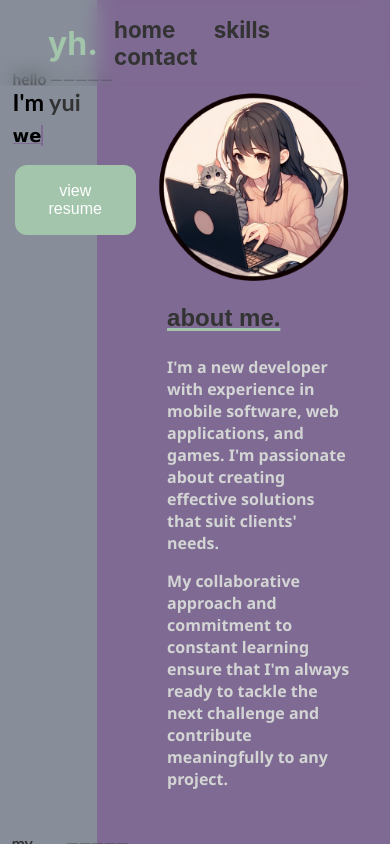
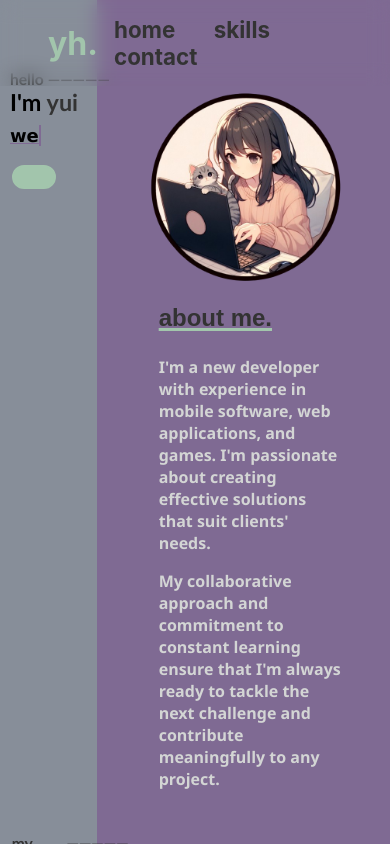
Before and after one commit to antarc0y/antarc0y.github.io, a SvelteKit app: page / in a window 390 px wide. Built offline with nearby package versions, Linux system fonts and the light colour scheme.

Commit message:
view resume icon

```diff
--- a/src/components/mainText.svelte
+++ b/src/components/mainText.svelte
@@ -1,11 +1,17 @@
 <script>
 	import { onMount } from 'svelte';
+	import ResumeIcon from '../icons/resume.svelte';
 
 	let currentText = '';
 	const texts = ['web developer', 'software developer', 'game developer'];
 	let textIndex = 0;
 	let charIndex = 0;
 	let typing = true;
+	let showIcon = false;
+
+	const updateIconVisibility = () => {
+		showIcon = window.innerWidth <= 768;
+	};
 
 	onMount(() => {
 		const type = () => {
@@ -30,6 +36,11 @@
 		};
 
 		type();
+		updateIconVisibility();
+		window.addEventListener('resize', updateIconVisibility);
+		return () => {
+			window.removeEventListener('resize', updateIconVisibility);
+		};
 	});
 </script>
 
@@ -49,7 +60,13 @@
 				target="_blank"
 				class="portfolio-link"
 			>
-				<button class="portfolio-button">view resume</button>
+				<button class="portfolio-button">
+					{#if showIcon}
+						<ResumeIcon />
+					{:else}
+						view resume
+					{/if}
+				</button>
 			</a>
 		</div>
 	</div>
@@ -124,6 +141,25 @@
 		color: #a2c5ac;
 	}
 
+	@media (max-width: 768px) {
+		.portfolio-button {
+			padding: 12px 24px;
+			font-size: 14px;
+		}
+	}
+
+	@media (max-width: 480px) {
+		.portfolio-button {
+			padding: 10px 20px;
+			font-size: 0; /* Hide text */
+		}
+
+		.portfolio-button svg {
+			width: 24px;
+			height: 24px;
+		}
+	}
+
 	/* The typewriter cursor effect */
 	@keyframes blink-caret {
 		from,
--- /dev/null
+++ b/src/icons/resume.svelte
@@ -0,0 +1,12 @@
+<svg xmlns="http://www.w3.org/2000/svg" width="1em" height="1em" viewBox="0 0 24 24" {...$$props}>
+	<path
+		fill="currentColor"
+		fill-rule="evenodd"
+		d="M14 22h-4c-3.771 0-5.657 0-6.828-1.172C2 19.657 2 17.771 2 14v-4c0-3.771 0-5.657 1.172-6.828C4.343 2 6.239 2 10.03 2c.606 0 1.091 0 1.5.017c-.013.08-.02.161-.02.244l-.01 2.834c0 1.097 0 2.067.105 2.848c.114.847.375 1.694 1.067 2.386c.69.69 1.538.952 2.385 1.066c.781.105 1.751.105 2.848.105h4.052c.043.534.043 1.19.043 2.063V14c0 3.771 0 5.657-1.172 6.828C19.657 22 17.771 22 14 22"
+		clip-rule="evenodd"
+	/>
+	<path
+		fill="currentColor"
+		d="m19.352 7.617l-3.96-3.563c-1.127-1.015-1.69-1.523-2.383-1.788L13 5c0 2.357 0 3.536.732 4.268C14.464 10 15.643 10 18 10h3.58c-.362-.704-1.012-1.288-2.228-2.383"
+	/>
+</svg>
```
